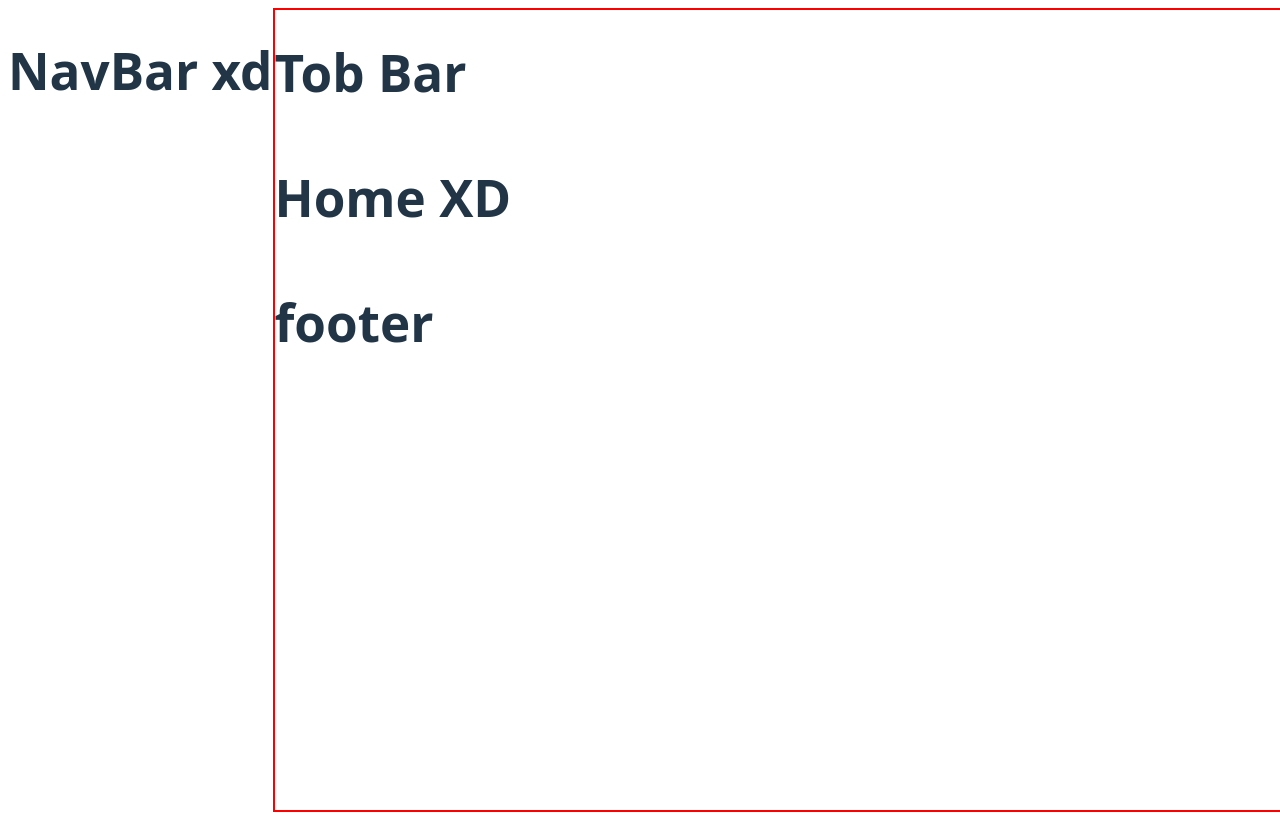
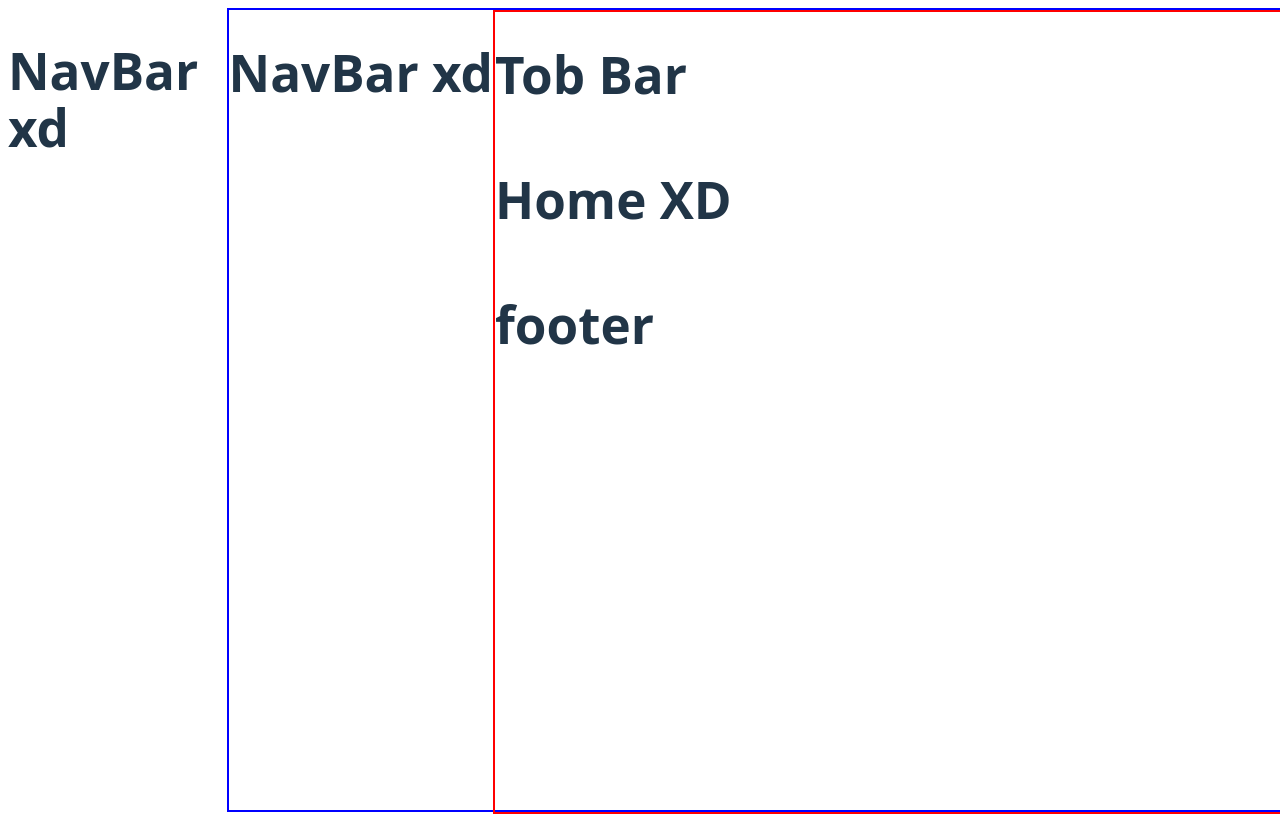
Before and after one commit to SteveBartmoss/projectPlaton, a React (Vite) app: page /home in a window 1280 px wide. Built offline with nearby package versions, Linux system fonts and the light colour scheme.

Commit message:
feat: Se implemento el navbar,dentro de la plantilla de la aplicacion

```diff
--- a/src/components/layout/appLayout.jsx
+++ b/src/components/layout/appLayout.jsx
@@ -1,7 +1,12 @@
+import { NavBar } from '../navbar/navBar'
 import './appLayout.css'
 
-export function AppLayout({children}){
-    return(
+export function AppLayout({ children }) {
+    return (
+        <div className='div-app-layout-row'>
+            <div>
+                <NavBar />
+            </div>
             <div className="div-app-layout">
                 <div>
                     <h1>Tob Bar</h1>
@@ -13,5 +18,6 @@ export function AppLayout({children}){
                     <h1>footer</h1>
                 </div>
             </div>
+        </div>
     )
 }
```
Lines whose indentation alone changed are shown as unchanged.
